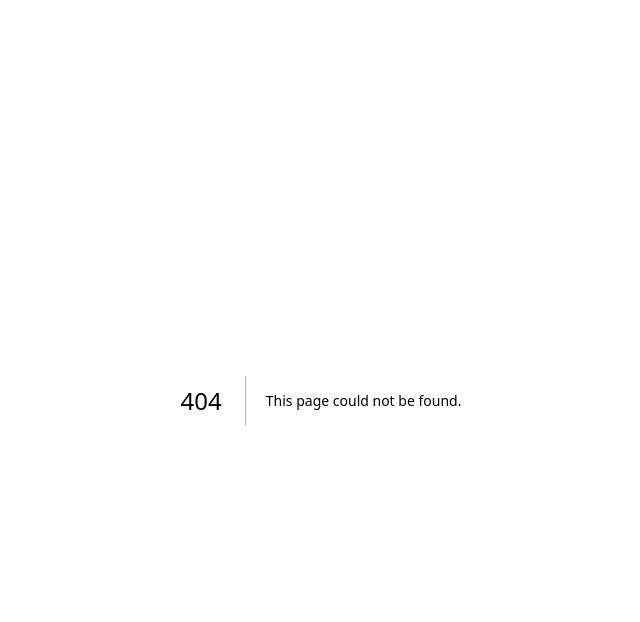
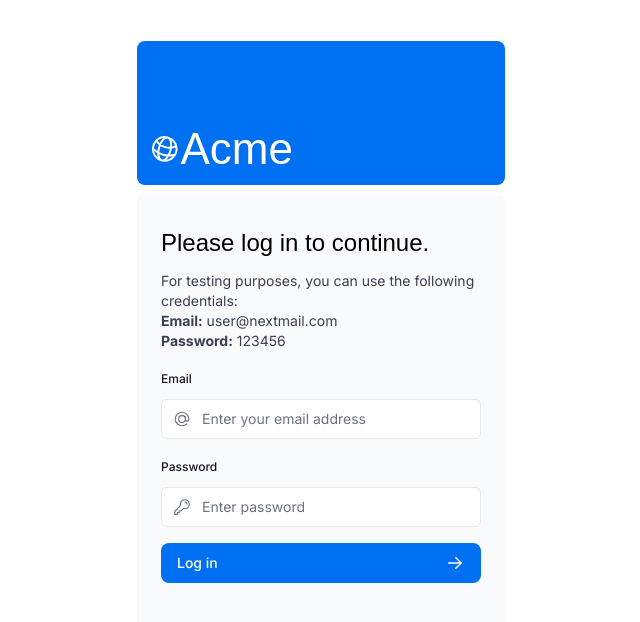
Before and after one commit to Najamulhassan3383/nextjs-dashboard, a Next.js app: page /login in a window 1280 px wide. Before the commit this address had no page. Shown: the top 622 px of the page, without its empty margins (319-959 px from the left). Built offline with nearby package versions, Linux system fonts and the light colour scheme; a web font is replaced by a local one.

Commit message:
authentication done

```diff
--- a/app/lib/actions.ts
+++ b/app/lib/actions.ts
@@ -4,6 +4,8 @@ import { z } from "zod";
 import { sql } from "@vercel/postgres";
 import { revalidatePath } from "next/cache";
 import { redirect } from "next/navigation";
+import { signIn } from "@/auth";
+import { AuthError } from "next-auth";
 
 const FormSchema = z.object({
   id: z.string(),
@@ -115,3 +117,23 @@ export async function deleteInvoice(id: string) {
     return { message: "Database Error: Failed to Delete Invoice." };
   }
 }
+
+
+export async function authenticate(
+  prevState: string | undefined,
+  formData: FormData
+) {
+  try {
+    await signIn("credentials", formData);
+  } catch (error) {
+    if (error instanceof AuthError) {
+      switch (error.type) {
+        case "CredentialsSignin":
+          return "Invalid credentials.";
+        default:
+          return "Something went wrong.";
+      }
+    }
+    throw error;
+  }
+}
--- /dev/null
+++ b/app/login/page.tsx
@@ -0,0 +1,17 @@
+import AcmeLogo from "@/app/ui/acme-logo";
+import LoginForm from "@/app/ui/login-form";
+
+export default function LoginPage() {
+  return (
+    <main className="flex items-center justify-center md:h-screen">
+      <div className="relative mx-auto flex w-full max-w-[400px] flex-col space-y-2.5 p-4 md:-mt-32">
+        <div className="flex h-20 w-full items-end rounded-lg bg-blue-500 p-3 md:h-36">
+          <div className="w-32 text-white md:w-36">
+            <AcmeLogo />
+          </div>
+        </div>
+        <LoginForm />
+      </div>
+    </main>
+  );
+}
--- a/app/ui/dashboard/sidenav.tsx
+++ b/app/ui/dashboard/sidenav.tsx
@@ -1,7 +1,8 @@
-import Link from 'next/link';
-import NavLinks from '@/app/ui/dashboard/nav-links';
-import AcmeLogo from '@/app/ui/acme-logo';
-import { PowerIcon } from '@heroicons/react/24/outline';
+import Link from "next/link";
+import NavLinks from "@/app/ui/dashboard/nav-links";
+import AcmeLogo from "@/app/ui/acme-logo";
+import { PowerIcon } from "@heroicons/react/24/outline";
+import { signOut } from "@/auth";
 
 export default function SideNav() {
   return (
@@ -17,7 +18,13 @@ export default function SideNav() {
       <div className="flex grow flex-row justify-between space-x-2 md:flex-col md:space-x-0 md:space-y-2">
         <NavLinks />
         <div className="hidden h-auto w-full grow rounded-md bg-gray-50 md:block"></div>
-        <form>
+        <form
+          action={async () => {
+            "use server";
+            console.log("logging out");
+            await signOut();
+          }}
+        >
           <button className="flex h-[48px] w-full grow items-center justify-center gap-2 rounded-md bg-gray-50 p-3 text-sm font-medium hover:bg-sky-100 hover:text-blue-600 md:flex-none md:justify-start md:p-2 md:px-3">
             <PowerIcon className="w-6" />
             <div className="hidden md:block">Sign Out</div>
--- a/app/ui/login-form.tsx
+++ b/app/ui/login-form.tsx
@@ -1,19 +1,35 @@
-import { lusitana } from '@/app/ui/fonts';
+"use client";
+
+import { lusitana } from "@/app/ui/fonts";
 import {
   AtSymbolIcon,
   KeyIcon,
   ExclamationCircleIcon,
-} from '@heroicons/react/24/outline';
-import { ArrowRightIcon } from '@heroicons/react/20/solid';
-import { Button } from './button';
+} from "@heroicons/react/24/outline";
+import { ArrowRightIcon } from "@heroicons/react/20/solid";
+import { Button } from "@/app/ui/button";
+import { useActionState } from "react";
+import { authenticate } from "@/app/lib/actions";
 
 export default function LoginForm() {
+  const [errorMessage, formAction, isPending] = useActionState(
+    authenticate,
+    undefined
+  );
+
   return (
-    <form className="space-y-3">
+    <form action={formAction} className="space-y-3">
       <div className="flex-1 rounded-lg bg-gray-50 px-6 pb-4 pt-8">
         <h1 className={`${lusitana.className} mb-3 text-2xl`}>
           Please log in to continue.
         </h1>
+        <p className="mb-4 text-sm text-gray-700">
+          For testing purposes, you can use the following credentials:
+          <br />
+          <strong>Email:</strong> user@nextmail.com
+          <br />
+          <strong>Password:</strong> 123456
+        </p>
         <div className="w-full">
           <div>
             <label
@@ -55,11 +71,20 @@ export default function LoginForm() {
             </div>
           </div>
         </div>
-        <Button className="mt-4 w-full">
+        <Button className="mt-4 w-full" aria-disabled={isPending}>
           Log in <ArrowRightIcon className="ml-auto h-5 w-5 text-gray-50" />
         </Button>
-        <div className="flex h-8 items-end space-x-1">
-          {/* Add form errors here */}
+        <div
+          className="flex h-8 items-end space-x-1"
+          aria-live="polite"
+          aria-atomic="true"
+        >
+          {errorMessage && (
+            <>
+              <ExclamationCircleIcon className="h-5 w-5 text-red-500" />
+              <p className="text-sm text-red-500">{errorMessage}</p>
+            </>
+          )}
         </div>
       </div>
     </form>
--- /dev/null
+++ b/auth.config.ts
@@ -0,0 +1,21 @@
+import type { NextAuthConfig } from "next-auth";
+
+export const authConfig = {
+  pages: {
+    signIn: "/login",
+  },
+  callbacks: {
+    authorized({ auth, request: { nextUrl } }) {
+      const isLoggedIn = !!auth?.user;
+      const isOnDashboard = nextUrl.pathname.startsWith("/dashboard");
+      if (isOnDashboard) {
+        if (isLoggedIn) return true;
+        return false; // Redirect unauthenticated users to login page
+      } else if (isLoggedIn) {
+        return Response.redirect(new URL("/dashboard", nextUrl));
+      }
+      return true;
+    },
+  },
+  providers: [], // Add providers with an empty array for now
+} satisfies NextAuthConfig;
--- /dev/null
+++ b/auth.ts
@@ -0,0 +1,42 @@
+import NextAuth from "next-auth";
+import Credentials from "next-auth/providers/credentials";
+import { authConfig } from "./auth.config";
+import { z } from "zod";
+import { sql } from "@vercel/postgres";
+import type { User } from "@/app/lib/definitions";
+import bcrypt from "bcrypt";
+
+async function getUser(email: string): Promise<User | undefined> {
+  try {
+    const user = await sql<User>`SELECT * FROM users WHERE email=${email}`;
+    return user.rows[0];
+  } catch (error) {
+    console.error("Failed to fetch user:", error);
+    throw new Error("Failed to fetch user.");
+  }
+}
+
+export const { auth, signIn, signOut } = NextAuth({
+  ...authConfig,
+  providers: [
+    Credentials({
+      async authorize(credentials) {
+        const parsedCredentials = z
+          .object({ email: z.string().email(), password: z.string().min(6) })
+          .safeParse(credentials);
+
+        if (parsedCredentials.success) {
+          const { email, password } = parsedCredentials.data;
+          const user = await getUser(email);
+          if (!user) return null;
+          const passwordsMatch = await bcrypt.compare(password, user.password);
+
+          if (passwordsMatch) return user;
+        }
+
+        console.log("Invalid credentials");
+        return null;
+      },
+    }),
+  ],
+});
--- a/package.json
+++ b/package.json
@@ -13,7 +13,7 @@
     "bcrypt": "^5.1.1",
     "clsx": "^2.1.1",
     "next": "15.0.0-canary.56",
-    "next-auth": "5.0.0-beta.19",
+    "next-auth": "5.0.0-beta.21",
     "postcss": "8.4.38",
     "react": "19.0.0-rc-f38c22b244-20240704",
     "react-dom": "19.0.0-rc-f38c22b244-20240704",
```
Also changed, not shown: middleware.ts (added, +9 -0 lines), 1 other file (tests, documents, lock files or other folders).
